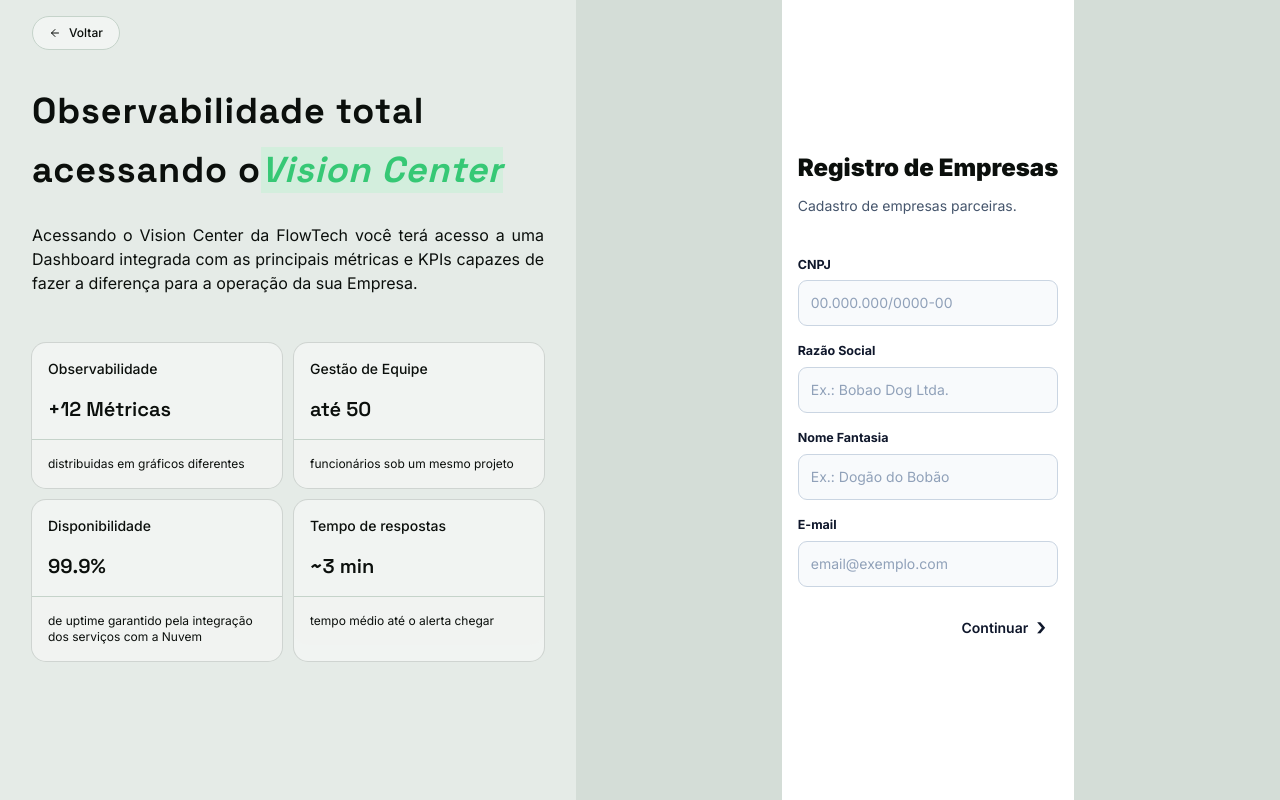
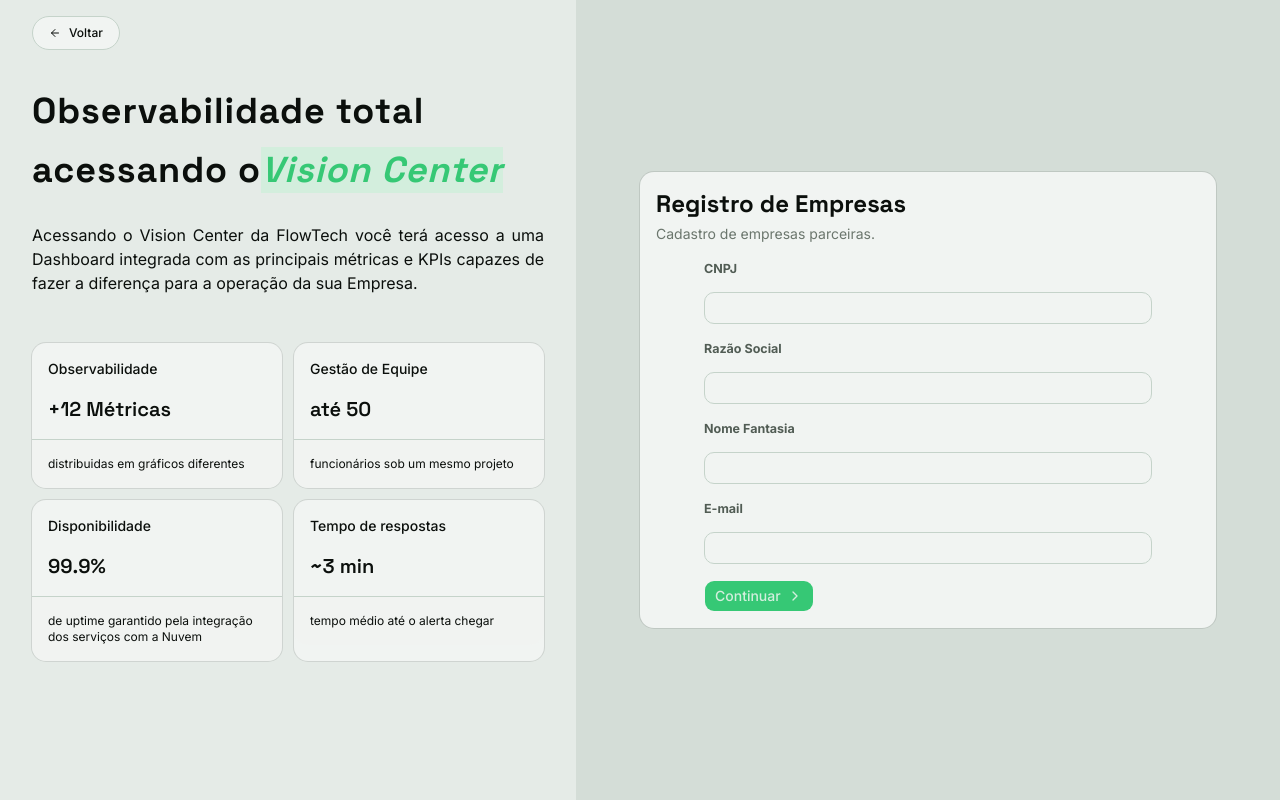
Before and after one commit to FIowTech/flowTech-web, a React (Vite) app in the folder app/: page /cadastrar/empresa in a window 1280 px wide. Built offline with nearby package versions, Linux system fonts and the light colour scheme.

Commit message:
refactor: apply shadcn components to Empresa register form

```diff
--- a/app/src/components/empresa/field.jsx
+++ b/app/src/components/empresa/field.jsx
@@ -1,40 +1,36 @@
-import { useEmpresaStore } from "../../store/empresa-store";
+import { Button } from "@/components/ui/button";
+import { Field, FieldLabel } from "@/components/ui/field";
+import { Input } from "@/components/ui/input";
+import { Label } from "@/components/ui/label";
+import { useEmpresaStore } from "@/store/empresa-store";
+import { ChevronLeftIcon, ChevronRightIcon } from "lucide-react";
 
 export function EmpresaField({ label, type, value, onChange, placeholder }) {
   return (
-    <div>
-      <label
-        className="block text-[12.5px] font-bold text-slate-900 mb-1.5"
+    <Field>
+      <FieldLabel
+        className="block text-[12.5px] font-bold text-text-primary mb-1.5"
         htmlFor={value}
       >
         {label}
-      </label>
-      <div className="relative">
-        <input
-          className="w-full text-sm text-slate-900 bg-slate-50 border border-slate-300 rounded-[9px] pl-3 pr-3.5 py-3 outline-none placeholder:text-slate-400"
+      </FieldLabel>
+      <Input
         type={type}
         value={value}
         onChange={onChange}
         placeholder={placeholder}
+        className="bg-background-light"
       />
-      </div>
-    </div>
+    </Field>
   );
 }
 
 export function RevisaoField({ label, text }) {
   return (
-    <div>
-      <label
-        htmlFor={label}
-        className="block text-[12.5px] font-bold text-slate-900 mb-1.5"
-      >
-        {label}
-      </label>
-      <div className="relative w-full text-sm text-slate-900 bg-slate-50 border border-slate-300 rounded-[9px] pl-3 pr-3.5 py-3 outline-none">
-        {text}
-      </div>
-    </div>
+    <Field>
+      <Label htmlFor={label}>{label}</Label>
+      <Input type="text" value={text} disabled={true} />
+    </Field>
   );
 }
 
@@ -47,21 +43,14 @@
   };
 
   return (
-    <div className="flex justify-end">
-      <button
+    <Button
       type="submit"
       onClick={handleSubmit}
-        className="group flex items-center gap-2 rounded-md px-3 py-2 text-sm font-semibold text-slate-900 transition hover:bg-emerald-50 hover:text-emerald-900"
+      className="group cursor-pointer"
     >
       Cadastrar
-        <span
-          aria-hidden="true"
-          className="text-2xl transition-transform group-hover:translate-x-1 mb-0.5"
-        >
-          ›
-        </span>
-      </button>
-    </div>
+      <ChevronRightIcon className="text-2xl transition-transform group-hover:translate-x-1" />
+    </Button>
   );
 }
 
@@ -69,20 +58,10 @@
   const avancar = useEmpresaStore((state) => state.avancar);
 
   return (
-    <div className="flex justify-end">
-      <button
-        onClick={avancar}
-        className="group flex items-center gap-2 rounded-md px-3 py-2 text-sm font-semibold text-slate-900 transition hover:bg-emerald-50 hover:text-emerald-900"
-      >
+    <Button onClick={avancar} className="group cursor-pointer">
       Continuar
-        <span
-          aria-hidden="true"
-          className="text-2xl transition-transform group-hover:translate-x-1 mb-0.5"
-        >
-          ›
-        </span>
-      </button>
-    </div>
+      <ChevronRightIcon className="text-2xl transition-transform group-hover:translate-x-1" />
+    </Button>
   );
 }
 
@@ -90,19 +69,9 @@
   const voltar = useEmpresaStore((state) => state.voltar);
 
   return (
-    <div className="flex justify-end">
-      <button
-        onClick={voltar}
-        className="group flex items-center gap-2 rounded-md px-3 py-2 text-sm font-semibold text-slate-900 transition hover:bg-emerald-50 hover:text-emerald-900"
-      >
-        <span
-          aria-hidden="true"
-          className="text-2xl transition-transform group-hover:-translate-x-1 mb-0.5"
-        >
-          ‹
-        </span>
+    <Button onClick={voltar} variant="outline" className="group cursor-pointer">
+      <ChevronLeftIcon className="text-2xl transition-transform group-hover:translate-x-1" />
       Voltar
-      </button>
-    </div>
+    </Button>
   );
 }
--- a/app/src/components/empresa/form.jsx
+++ b/app/src/components/empresa/form.jsx
@@ -18,19 +18,11 @@
 
   return (
     <form className="space-y-4 mx-auto w-full max-w-md">
-      <h1 className="relative top-1 font-black text-2xl">
-        Registro de Empresas
-      </h1>
-      <p className="mb-10 text-sm text-slate-600">
-        Cadastro de empresas parceiras.
-      </p>
-
       <EmpresaField
         label="CNPJ"
         value={campos.cnpj}
         onChange={(e) => changeCnpj(e.target.value)}
         type="text"
-        placeholder="00.000.000/0000-00"
       />
 
       <EmpresaField
@@ -38,7 +30,6 @@
         value={campos.razaoSocial}
         onChange={(e) => changeRazaoSocial(e.target.value)}
         type="text"
-        placeholder="Ex.: Bobao Dog Ltda."
       />
 
       <EmpresaField
@@ -46,7 +37,6 @@
         value={campos.nomeFantasia}
         onChange={(e) => changeNomeFantasia(e.target.value)}
         type="text"
-        placeholder="Ex.: Dogão do Bobão"
       />
 
       <EmpresaField
@@ -54,7 +44,6 @@
         value={campos.emailEmp}
         onChange={(e) => changeEmailEmp(e.target.value)}
         type="email"
-        placeholder="email@exemplo.com"
       />
       <ButtonProx />
     </form>
@@ -65,21 +54,17 @@
   const { campos, changeNome, changeEmailResp, changeSenha } =
     useEmpresaStore();
 
+  const handleSubmit = (e) => {
+    e.preventDefault();
+  };
+
   return (
-    <form className="space-y-4 mx-auto w-full max-w-md">
-      <h1 className="relative top-1 font-black text-2xl">
-        Registro de Empresas
-      </h1>
-      <p className="mb-10 text-sm text-slate-600">
-        Cadastro de empresas parceiras.
-      </p>
-
+    <form onSubmit={handleSubmit} className="space-y-4 mx-auto w-full max-w-md">
       <EmpresaField
         label="Nome"
         value={campos.nome}
         onChange={(e) => changeNome(e.target.value)}
         type="text"
-        placeholder="Ex.: João da Silva"
       />
 
       <EmpresaField
@@ -87,7 +72,6 @@
         value={campos.emailResp}
         onChange={(e) => changeEmailResp(e.target.value)}
         type="email"
-        placeholder="email@exemplo.com"
       />
 
       <EmpresaField
@@ -95,7 +79,6 @@
         value={campos.senha}
         onChange={(e) => changeSenha(e.target.value)}
         type="password"
-        placeholder="••••••••"
       />
 
       <div className="flex justify-between">
@@ -111,13 +94,6 @@
 
   return (
     <form className="space-y-4 mx-auto w-full max-w-md">
-      <h1 className="relative top-1 font-black text-2xl">
-        Registro de Empresas
-      </h1>
-      <p className="mb-10 text-sm text-slate-600">
-        Cadastro de empresas parceiras.
-      </p>
-
       <div className="grid grid-cols-2 gap-5">
         <div>
           <div className="space-y-3">
--- a/app/src/pages/empresa-page.jsx
+++ b/app/src/pages/empresa-page.jsx
@@ -1,3 +1,10 @@
+import {
+  Card,
+  CardContent,
+  CardDescription,
+  CardHeader,
+  CardTitle,
+} from "@/components/ui/card";
 import {
   EmpresaEtapa1,
   EmpresaEtapa2,
@@ -9,12 +16,18 @@
   const etapaAtual = useEmpresaStore((state) => state.etapa);
 
   return (
-    <>
-      <main className="flex min-h-screen bg-white items-center justify-center px-4 py-8">
+    <Card className="max-w-xl w-full">
+      <CardHeader>
+        <CardTitle className="text-2xl font-bold">
+          Registro de Empresas
+        </CardTitle>
+        <CardDescription>Cadastro de empresas parceiras.</CardDescription>
+      </CardHeader>
+      <CardContent>
         {etapaAtual === 1 && <EmpresaEtapa1 />}
         {etapaAtual === 2 && <EmpresaEtapa2 />}
-        {etapaAtual === 3 && <EmpresaEtapa3  />}
-      </main>
-    </>
+        {etapaAtual === 3 && <EmpresaEtapa3 />}
+      </CardContent>
+    </Card>
   );
 }
```
Lines whose indentation alone changed are shown as unchanged.
